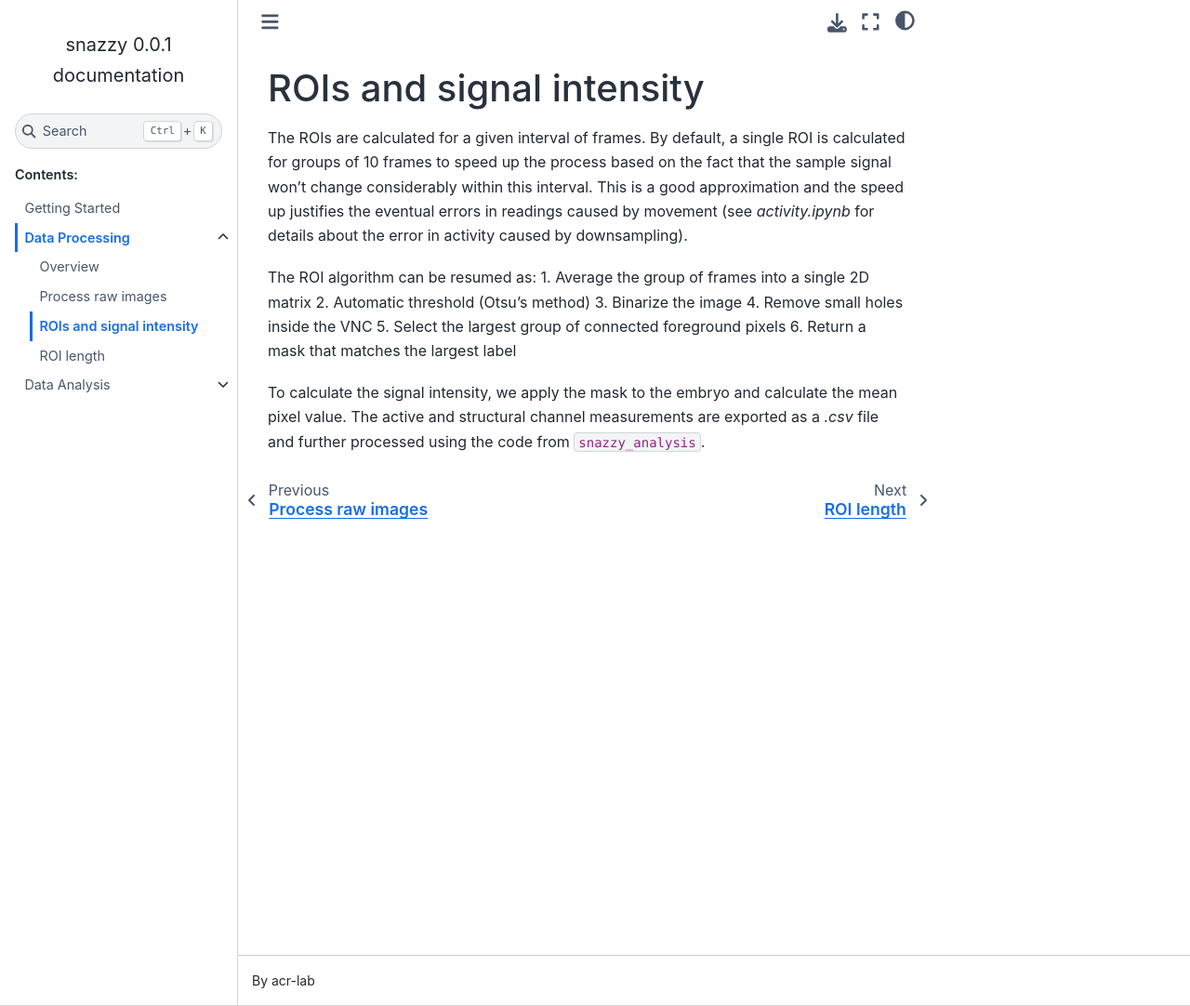
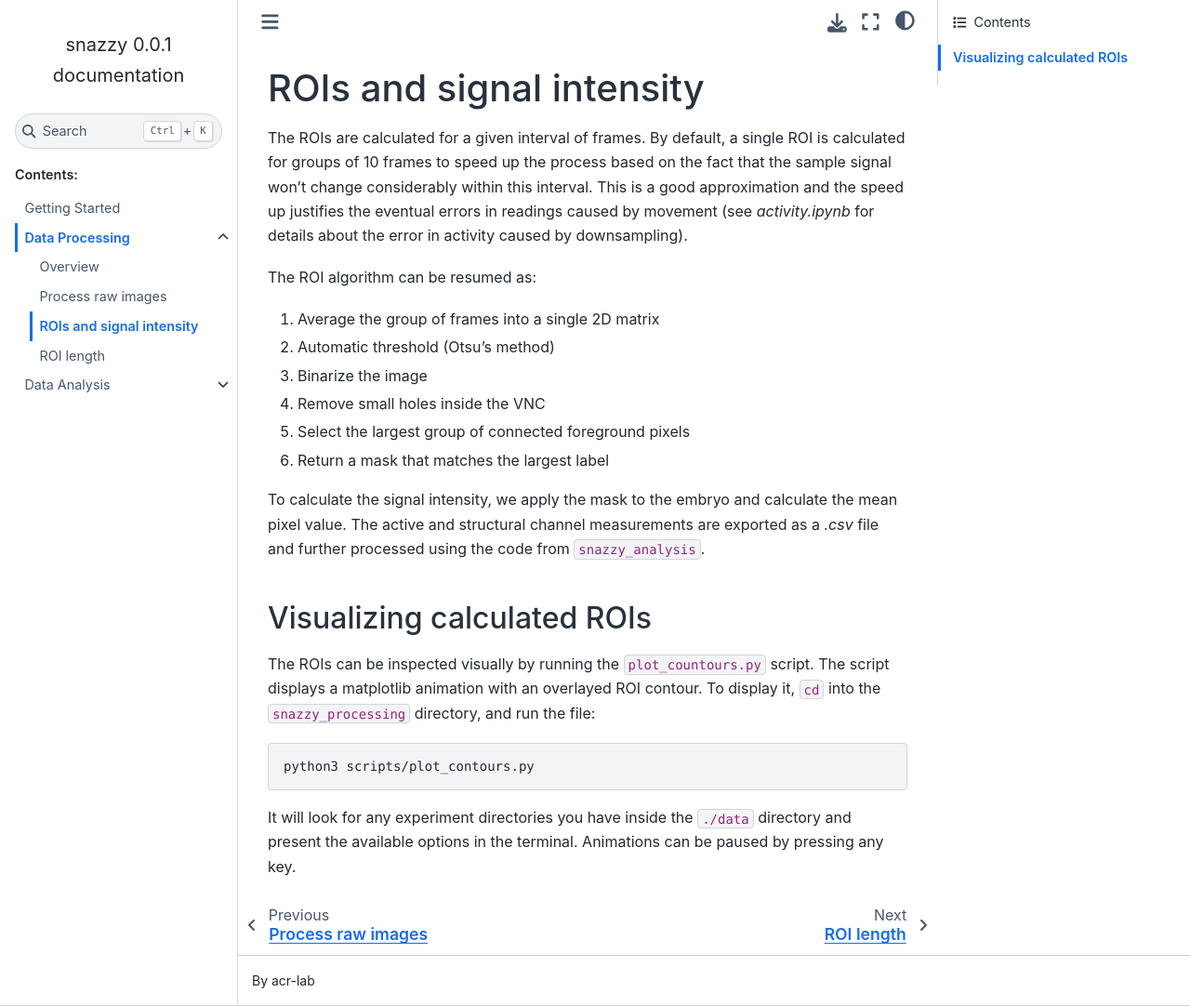
Before and after one commit to ACRLab/snazzy, a Sphinx documentation site: the page built from docs/source/Data_processing/ROIs_and_signal_intensity.rst, in a window 1280 px wide and 1082 px high. Shown: the whole window at 93% size. Built offline with Sphinx 7.4.7 and the Sphinx Book theme 1.1.4, drawn with Linux system fonts in a browser that asks for light colours.

Commit message:
docs: how to visualize ROI and raw data format description

```diff
--- a/docs/source/Data_processing/Overview.rst
+++ b/docs/source/Data_processing/Overview.rst
@@ -11,8 +11,10 @@
 Use the jupyter notebook ``snazzy-processing-pipeline.ipynb`` to run the pipeline.
 
 The data processing requires a ``.tif`` file.
-There is built in support for formatting ``.nd2`` files to ``.tif``.
-If your raw data is in another format, you must first convert if to ``.tif``.
+There is built in support for converting ``.nd2`` files to ``.tif``.
+This means that you can feed either ``.tif`` or ``.nd2`` files into the pipeline.
+If your raw data is in another format, you must first convert it to ``.tif``.
+ImageJ for example provides several plugins to convert files to tif, including the excellent `BioFormats extension <https://imagej.net/formats/bio-formats>`__.
 
 Before actually running the pipeline, which is the last cell of the jupyter notebook, we must determine from where to crop each movie in the raw data.
 
--- a/docs/source/Data_processing/Process_raw_data.rst
+++ b/docs/source/Data_processing/Process_raw_data.rst
@@ -7,6 +7,7 @@
 This already saves considerable ROM memory but most importantly, it means we can easily load individual movies in the RAM of a regular computer (8~16 GB RAM), without needing to use memory mapped files.
 
 The algorithm to process the raw image can be resumed as:
+
 1. Get the maximum projection of each pixel for the first 10 frames
 2. Automatic threshold (Triangle method)
 3. Binarize the image
--- a/docs/source/Data_processing/ROIs_and_signal_intensity.rst
+++ b/docs/source/Data_processing/ROIs_and_signal_intensity.rst
@@ -6,6 +6,7 @@
 This is a good approximation and the speed up justifies the eventual errors in readings caused by movement (see `activity.ipynb` for details about the error in activity caused by downsampling).
 
 The ROI algorithm can be resumed as:
+
 1. Average the group of frames into a single 2D matrix
 2. Automatic threshold (Otsu's method)
 3. Binarize the image
@@ -15,3 +16,17 @@
 
 To calculate the signal intensity, we apply the mask to the embryo and calculate the mean pixel value.
 The active and structural channel measurements are exported as a `.csv` file and further processed using the code from ``snazzy_analysis``.
+
+Visualizing calculated ROIs
+~~~~~~~~~~~~~~~~~~~~~~~~~~~
+
+The ROIs can be inspected visually by running the ``plot_countours.py`` script.
+The script displays a matplotlib animation with an overlayed ROI contour.
+To display it, ``cd`` into the ``snazzy_processing`` directory, and run the file:
+
+.. code:: bash
+
+    python3 scripts/plot_contours.py
+
+It will look for any experiment directories you have inside the ``./data`` directory and present the available options in the terminal.
+Animations can be paused by pressing any key.
```
